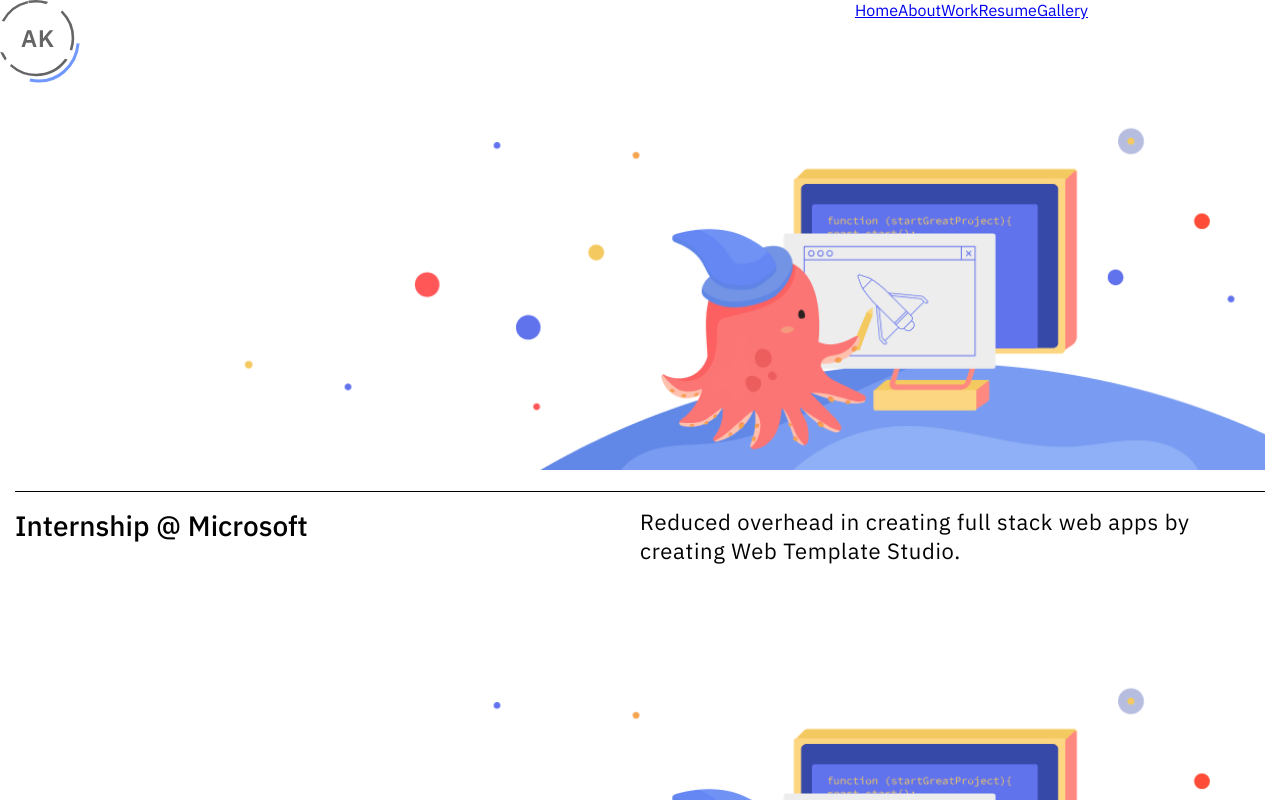
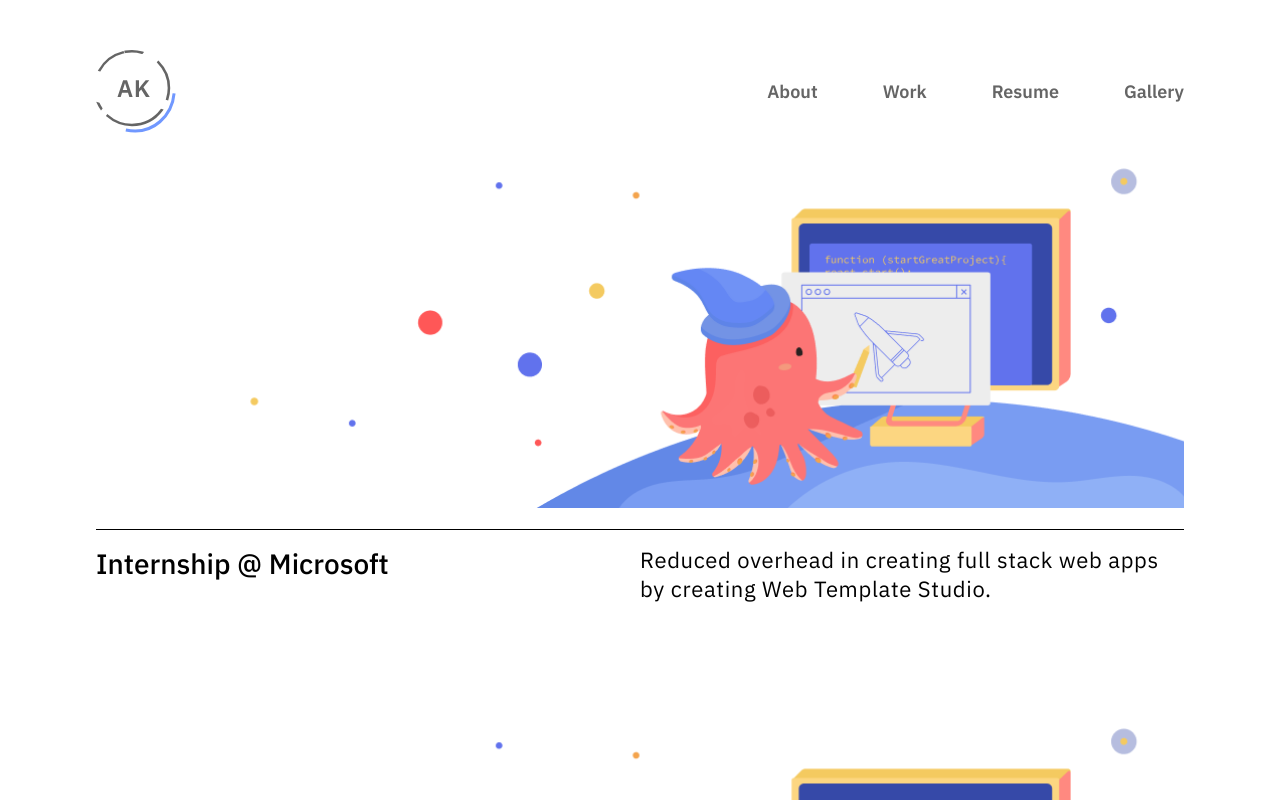
Before and after one commit to alikhamesy/alikhamesy.github.io, a React (Create React App) app: page / in a window 1280 px wide. Shown: the top 800 px of the page. Built offline with nearby package versions, Linux system fonts and the light colour scheme.

Commit message:
finish navbar

```diff
--- a/src/App.jsx
+++ b/src/App.jsx
@@ -5,7 +5,6 @@
 
 const App = () => {
   return (
-    <>
     <Router>
       <Nav />
       <Switch>
@@ -14,7 +13,6 @@
         </Route>
       </Switch>
     </Router>
-    </>
   )
 }
 
--- a/src/components/Nav/Nav.module.scss
+++ b/src/components/Nav/Nav.module.scss
@@ -1,5 +1,16 @@
+@use '../../index.scss' as *;
+
 .container {
+  @include main-column;
   display: flex;
   justify-content: space-between;
-  width: 85%;
+  align-items: center;
+  padding-top: 50px;
 }
+
+.links {
+  @include semiBold(18px);
+  color: $meta-color;
+  display: flex;
+  gap: 65px;
+}
--- a/src/components/Nav/index.jsx
+++ b/src/components/Nav/index.jsx
@@ -1,15 +1,18 @@
 import { Link } from 'react-router-dom'
+
+import Image from '../Image'
 
 import styles from './Nav.module.scss'
 
 import logo from '../../assets/logo.svg'
 
-const Projects = ({ className }) => {
+const Nav = ({ className }) => {
   return (
     <div className={styles.container}>
-      <img src={logo} alt="Ali's Logo" />
+      <Link to='/'>
+        <Image src={logo} alt="Ali's Logo" />
+      </Link>
       <div className={styles.links}>
-        <Link to='/'>Home</Link>
         <Link to='/about'>About</Link>
         <Link to='/work'>Work</Link>
         <Link to='/resume'>Resume</Link>
@@ -19,4 +22,4 @@
   )
 }
 
-export default Projects
+export default Nav
--- a/src/components/Project/Project.module.scss
+++ b/src/components/Project/Project.module.scss
@@ -1,4 +1,4 @@
-@import '../../index.scss';
+@use '../../index.scss' as *;
 
 .container {
   @include main-column;
--- a/src/index.scss
+++ b/src/index.scss
@@ -17,9 +17,37 @@
     monospace;
 }
 
+a,
+img,
+button,
+input {
+  display: block;
+}
+
+button,
+input {
+  font: inherit;
+  outline: none;
+  border: none;
+  background: none;
+  padding: 0;
+  color: inherit;
+}
+
+a {
+  color: inherit;
+  text-decoration: none;
+}
+
+button:hover,
+a:hover {
+  cursor: pointer;
+}
+
+$meta-color: #656565;
+
 @mixin main-column() {
-  width: 100%;
-  max-width: 1250px;
+  width: clamp(950px, 85%, 1250px);
   margin: auto;
 }
 
```
Also changed, not shown: src/assets/logo.svg. Lines whose indentation alone changed are shown as unchanged.
